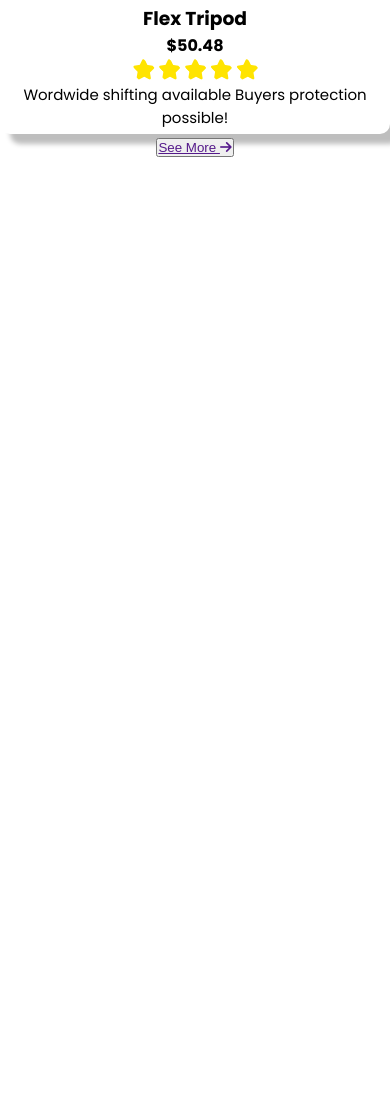
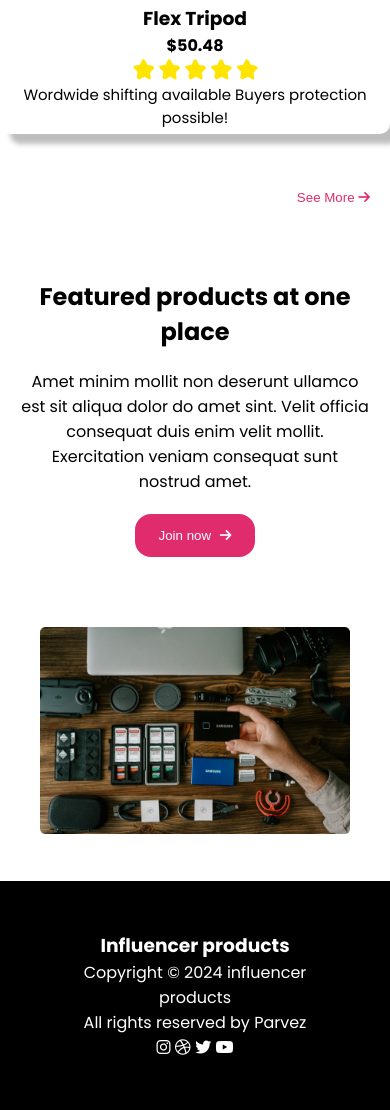
Before and after one commit to devparvez/influencer-gear, a plain HTML site: page index.html in a window 390 px wide. Shown: the part 3943-5053 px from the top of the page. Before the commit the page ends 4152 px from the top, so only its background shows below. Drawn offline with Linux system fonts and the light colour scheme.

Commit message:
footer section done with responsive

```diff
--- a/index.html
+++ b/index.html
@@ -280,7 +280,41 @@
                     </p>
                 </div>
             </div>
+
+        </section>
+        <div class="card-button">
             <button class="btn-transfer"><a href="">See More <i class="fa-solid fa-arrow-right"></i></a></button>
+        </div>
+
+        <section class="feature">
+            <div class="feature-container">
+                <div class="feature-img">
+                    <img src="images/gear.png" alt="">
+
+                </div>
+                <div class="feature-content">
+                    <h2>Featured products at one place</h2>
+                    <p>Amet minim mollit non deserunt ullamco est sit aliqua dolor do amet sint. Velit officia consequat duis enim velit mollit. Exercitation veniam consequat sunt nostrud amet.</p>
+                    <button class="btn-primary"><a href="">Join now </a><i class="fa-solid fa-arrow-right"></i> </button>
+
+
+
+                </div>
+            </div>
         </section>
+    </main>
+        <footer>
+            <div class="footer-container">
+                <h3>Influencer products</h3>
+                <p>Copyright &copy; 2024  influencer products <br> All rights reserved by Parvez</p>
+                <div class="social-icon">
+                    <a href=""><i class="fa-brands fa-instagram"></i></a>
+                    <a href=""><i class="fa-brands fa-dribbble"></i></a>
+                    <a href=""><i class="fa-brands fa-twitter"></i></a>
+                    <a href=""><i class="fa-brands fa-youtube"></i></a>
+
+                </div>
+            </div>
+        </footer>
 </body>
 </html>
--- a/styles/influencer.css
+++ b/styles/influencer.css
@@ -139,6 +139,59 @@ nav li a{
     transform: scale(0.8);
     transition: 0.3s ease;
 }
+.btn-transfer a{
+    text-decoration: none;
+    color:#E02C6D;
+}
+.btn-transfer{
+    border:none;
+    background-color: #fff;
+
+
+}
+.card-button{
+    text-align: end;
+    padding-right: 20px;
+    margin-bottom:50px;
+}
+main{
+    max-width: 1140px;
+    margin:0 auto;
+}
+/* feature style */
+.feature-container{
+    display: flex;
+    justify-content: space-between;
+    gap:50px;
+    align-items: center;
+}
+.feature-img{
+    padding:20px;
+}
+.feature-img img{
+    width:100%;
+}
+.feature-content h2{
+    margin-bottom: 20px;
+}
+.feature-content p{
+    margin-bottom: 20px;
+}
+/* footer styles */
+footer{
+    padding:50px;
+    background-color: #000;
+}
+.footer-container{
+    max-width:500px;
+    margin:0 auto;
+    text-align: center;
+    color:#fff;
+}
+.social-icon a{
+    color:#fff;
+    text-decoration: none;
+}
 
 /* for smaller device */
 @media screen and (max-width:576px) {
@@ -182,6 +235,19 @@ nav li a{
     .box p{
         font-size:15px;
     }
+    .feature-container{
+        flex-direction: column-reverse;
+    }
+    .feature-img img{
+        width:100%;
+    }
+    .feature{
+        max-width: 500px;
+        margin:0 auto;
+        padding:20px;
+        text-align: center;
+    }
+
 
 
 
```
